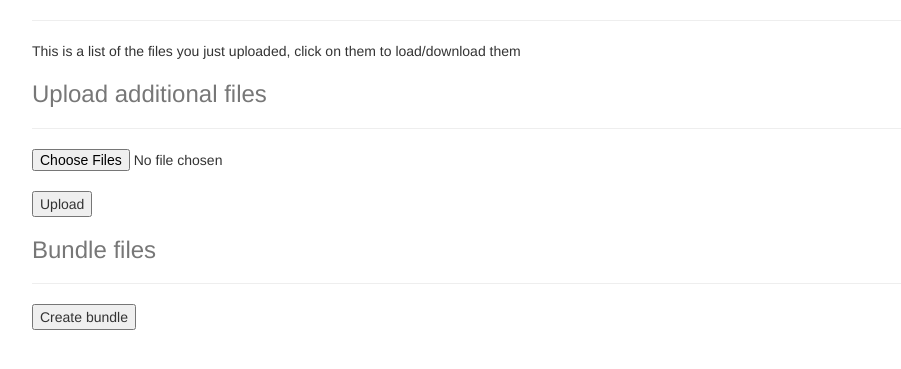
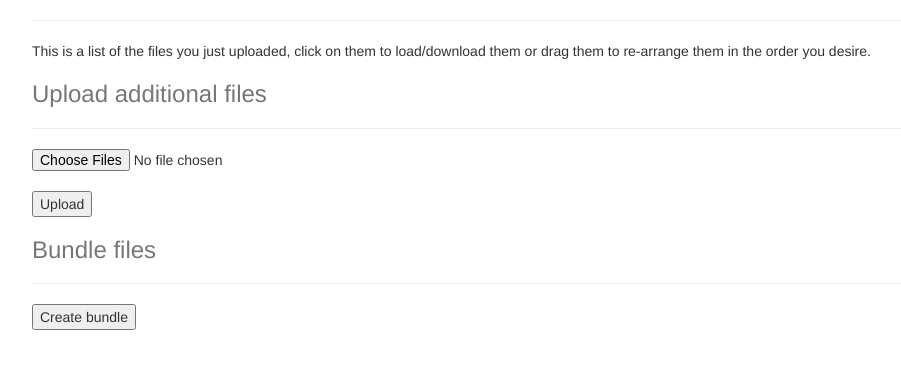
Before and after one commit to HappyTepid/Bundlr, a Python web app: template templates/upload.html in a window 1280 px wide. Shown: the part 46-415 px from the top of the page, without its empty margins (38-939 px from the left). Run offline with Jinja, Linux system fonts and the light colour scheme; the template is opened without the code that fills it, so the values that code supplies are empty; some libraries are stand-ins or nearby versions.

Commit message:
Minor tidying up

```diff
--- a/app.py
+++ b/app.py
@@ -208,7 +208,6 @@ def create_bundle():
     except:
         #Returned by bundlePDFs - there has to be a better way to handle this though...
         global error
-        print(error, file=sys.stderr)
         return render_template('upload.html', filenames=PDFs, folder_name=folder_name, error=error)
     else:
         return send_from_directory(full_path,
--- a/templates/upload.html
+++ b/templates/upload.html
@@ -20,7 +20,7 @@
         </div>
         <hr/>
         <div>
-            This is a list of the files you just uploaded, click on them to load/download them
+            This is a list of the files you just uploaded, click on them to load/download them or drag them to re-arrange them in the order you desire.
             <ul id="files">
                 {% for file in filenames %}
                 <li id="{{file}}"><a href="{{url_for('uploaded_file', filename=file, folder_name=folder_name)}}">{{file}}</a>&nbsp;
```
